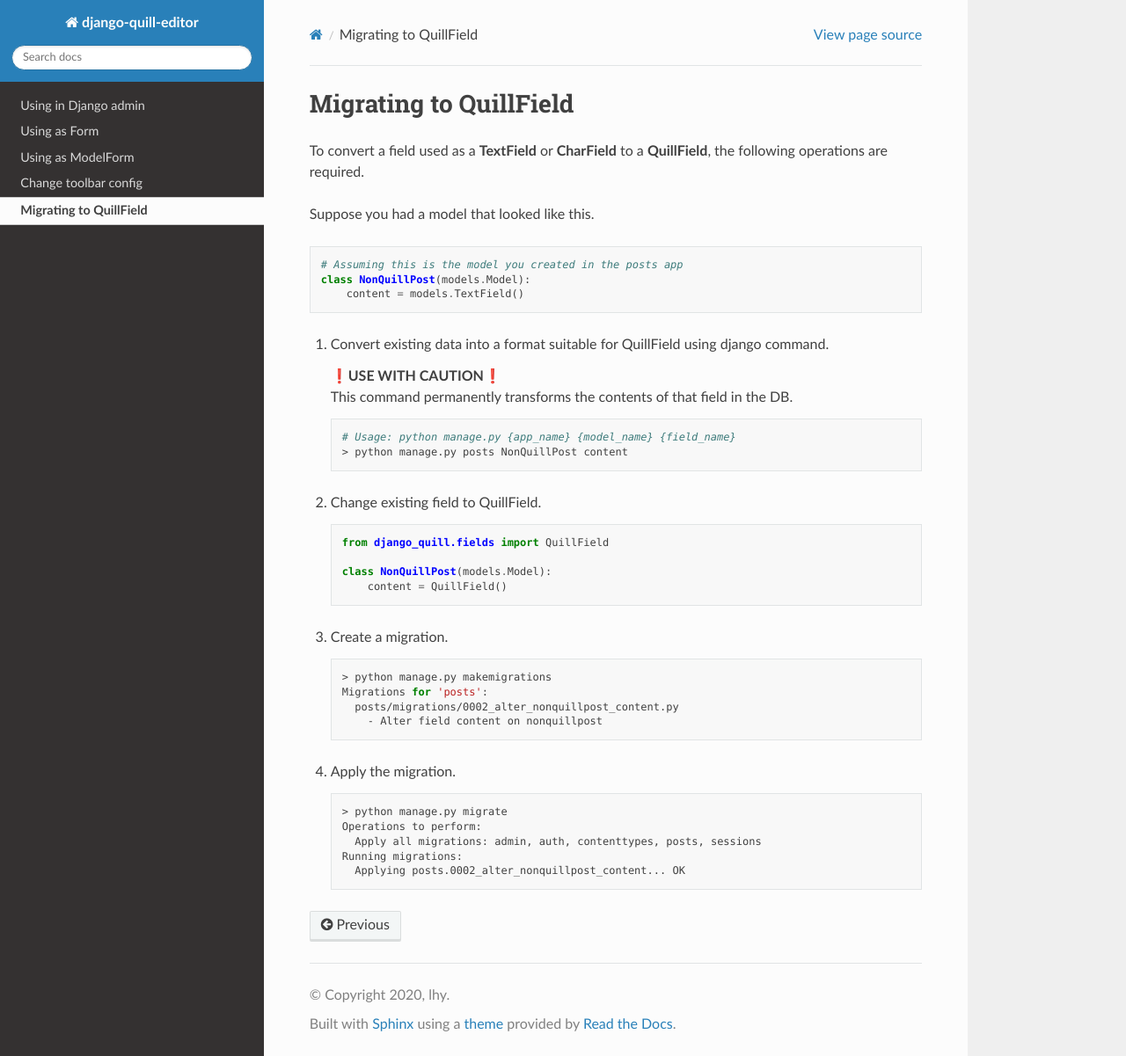
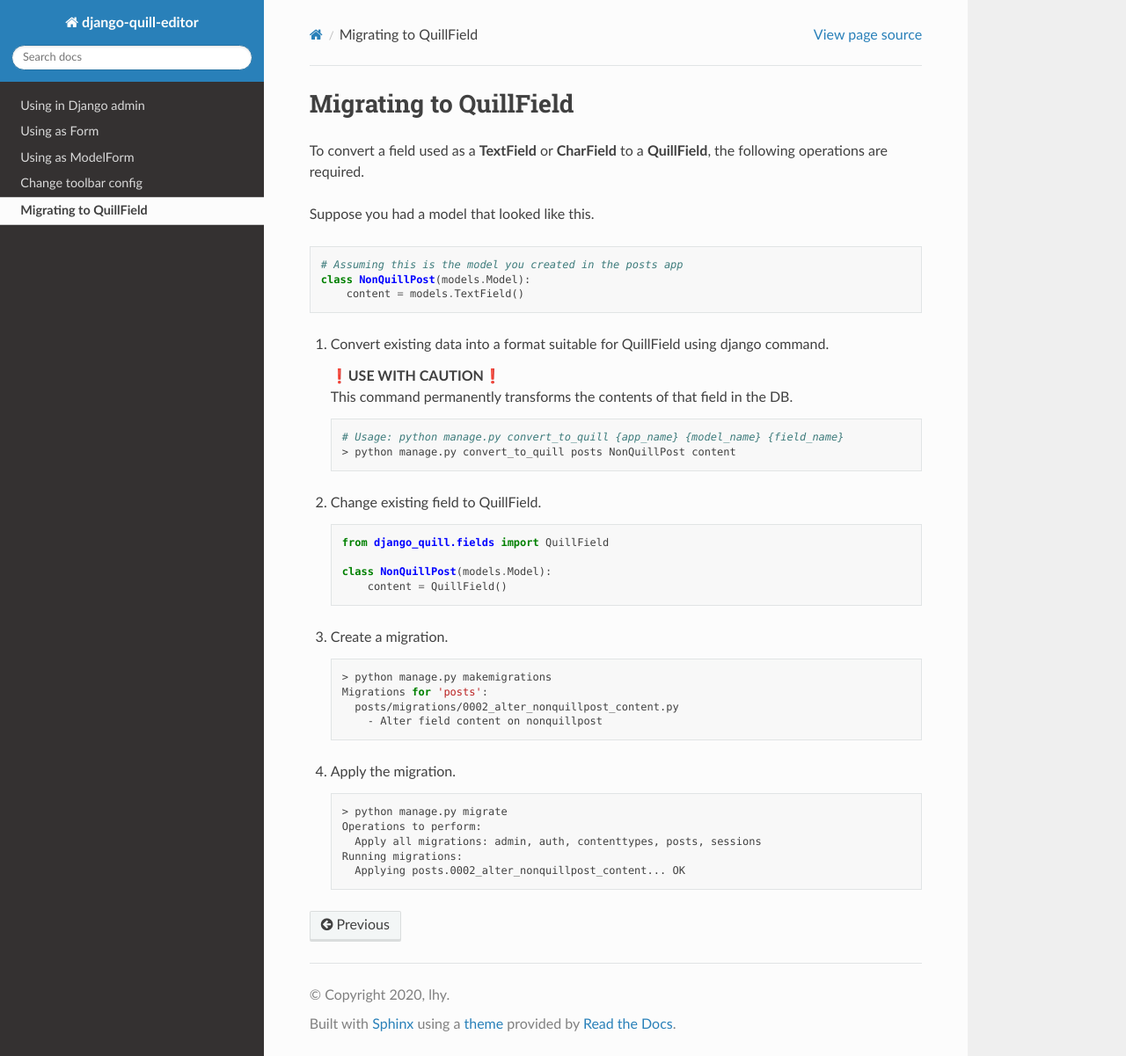
Before and after one commit to LeeHanYeong/django-quill-editor, a Sphinx documentation site: the page built from docs/pages/migrating-to-quillfield.md, in a window 1280 px wide and 1201 px high. Shown: the whole window at 88% size. Built offline with Sphinx 7.4.7 and the Read the Docs theme 2.0.0, drawn with Linux system fonts in a browser that asks for light colours.

Commit message:
migration command fix (#73)

````diff
--- a/docs/pages/migrating-to-quillfield.md
+++ b/docs/pages/migrating-to-quillfield.md
@@ -16,8 +16,8 @@ class NonQuillPost(models.Model):
    This command permanently transforms the contents of that field in the DB.
 
    ```shell
-   # Usage: python manage.py {app_name} {model_name} {field_name}
-   > python manage.py posts NonQuillPost content
+   # Usage: python manage.py convert_to_quill {app_name} {model_name} {field_name}
+   > python manage.py convert_to_quill posts NonQuillPost content
    ```
 
 2. Change existing field to QuillField.
````
